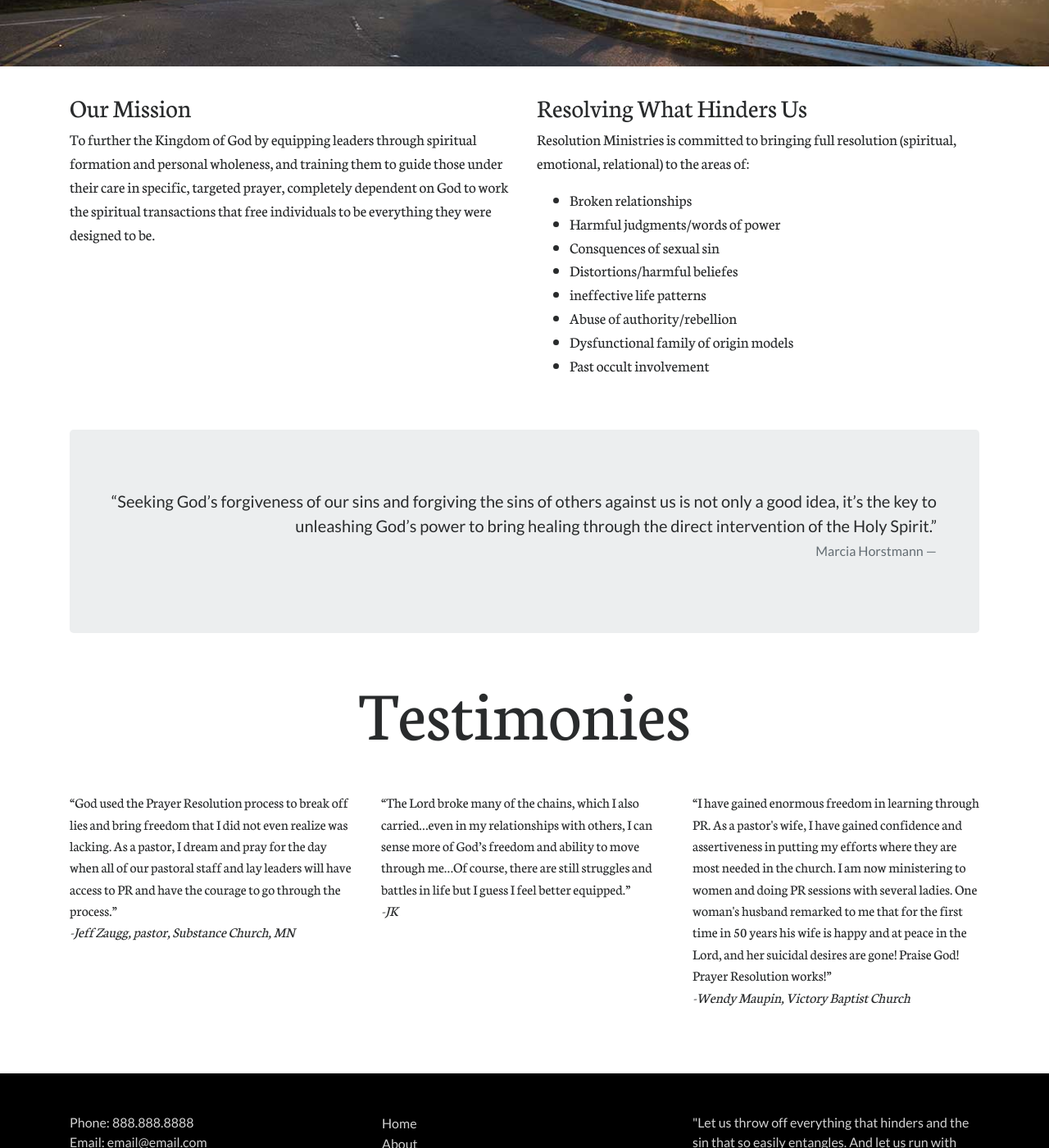
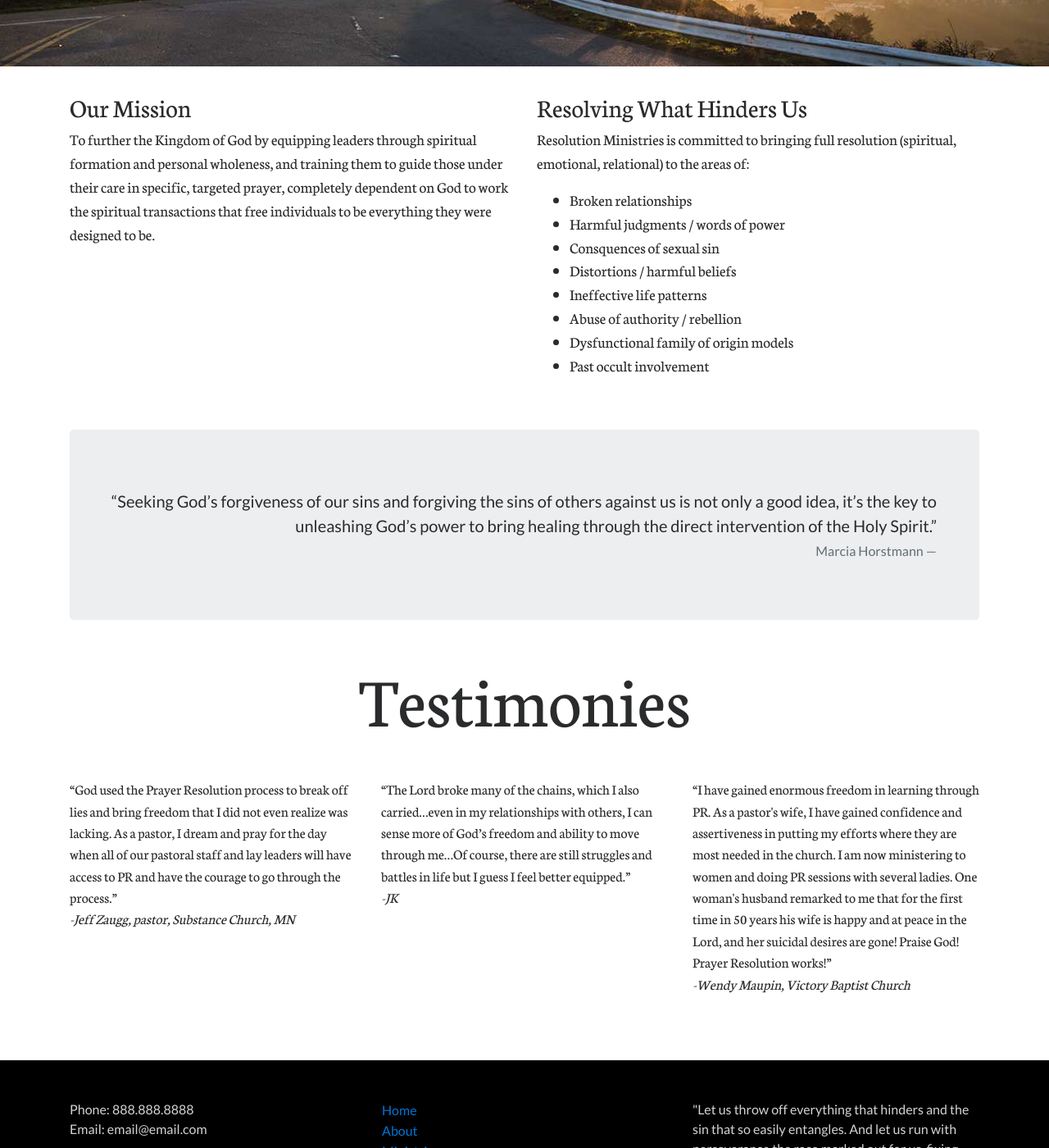
Before and after one commit to horstmannd/resolutionministries, a Jekyll site: the page built from index.html, in a window 1280 px wide and 1400 px high, scrolled down 277 px. Shown: the whole window at 82% size. Built offline with Jekyll 4.4.1, drawn with Linux system fonts in a browser that asks for light colours; nearby versions of some CDN libraries.

Commit message:
Fix spelling errors, add anchor links to footer list

```diff
--- a/_includes/footer.html
+++ b/_includes/footer.html
@@ -9,11 +9,12 @@
 			<hr class="hidden-md-up my-3">
 			<div class="col-md-4 mb-2">
 				<ul class="list-group">
-				  <li class="list-group-item">Home</li>
-				  <li class="list-group-item">About</li>
-				  <li class="list-group-item">Ministries</li>
-				  <li class="list-group-item">Contact</li>
-				  <li class="list-group-item">Donate</li>
+				  <li class="list-group-item"><a href="#">Home</a></li>
+				  <li class="list-group-item"><a href="#">About</a></li>
+				  <li class="list-group-item"><a href="#">Ministries</a></li>
+				  <li class="list-group-item"><a href="#">Affiliate Links</a></li>
+				  <li class="list-group-item"><a href="#">Contact</a></li>
+				  <li class="list-group-item"><a href="#">Donate</a></li>
 				</ul>
 			</div>
 			<hr class="hidden-md-up my-3">
--- a/_includes/nav.html
+++ b/_includes/nav.html
@@ -2,7 +2,7 @@
   <button class="navbar-toggler navbar-toggler-right" type="button" data-toggle="collapse" data-target="#navbarNav" aria-controls="navbarNav" aria-expanded="false" aria-label="Toggle navigation">
     <span class="navbar-toggler-icon"></span>
   </button>
-  <a class="navbar-brand" href="#"><span>RM</span></a>
+  <a class="navbar-brand" href="{{ site.baseurl }}/"><span>RM</span></a>
   <div class="collapse navbar-collapse" id="navbarNav">
     <ul id="main-nav" class="navbar-nav">
       <li class="nav-item active">
--- a/index.html
+++ b/index.html
@@ -17,11 +17,11 @@ title: Home
     </p>
     <ul>
       <li>Broken relationships</li>
-      <li>Harmful judgments/words of power</li>
+      <li>Harmful judgments / words of power</li>
       <li>Consquences of sexual sin</li>
-      <li>Distortions/harmful beliefes</li>
-      <li>ineffective life patterns</li>
-      <li>Abuse of authority/rebellion</li>
+      <li>Distortions / harmful beliefs</li>
+      <li>Ineffective life patterns</li>
+      <li>Abuse of authority / rebellion</li>
       <li>Dysfunctional family of origin models</li>
       <li>Past occult involvement</li>
     </ul>
@@ -29,16 +29,16 @@ title: Home
 </div>
 
 <div class="jumbotron mt-5">
-  <blockquote class="blockquote blockquote-reverse">
+  <blockquote class="blockquote blockquote-reverse mb-0">
     “Seeking God’s forgiveness of our sins and forgiving the sins of others against us is not only a good idea,
     it’s the key to unleashing God’s power to bring healing through the direct intervention of the Holy Spirit.”
     <footer class="blockquote-footer mt-1">Marcia Horstmann</footer>
   </blockquote>
 </div>
 <div class="container text-center">
-  <h2 class="display-4 my-5 hidden-md-up">Testimonies</h2> <!-- show xs and sm -->
-  <h2 class="display-3 my-5 hidden-sm-down hidden-xl-up">Testimonies</h2> <!-- show md and lg -->
-  <h2 class="display-2 my-5 hidden-lg-down">Testimonies</h2> <!-- show xl  -->
+  <h2 class="display-4 my-5 hidden-md-up">Testimonies</h2>
+  <h2 class="display-3 my-5 hidden-sm-down hidden-xl-up">Testimonies</h2>
+  <h2 class="display-2 my-5 hidden-lg-down">Testimonies</h2>
 
 </div>
 <div class="row testimonies">
```
